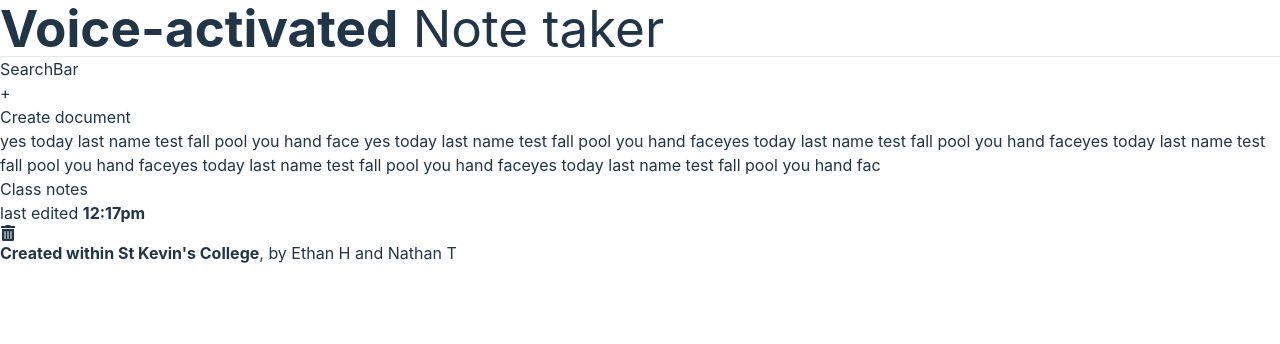
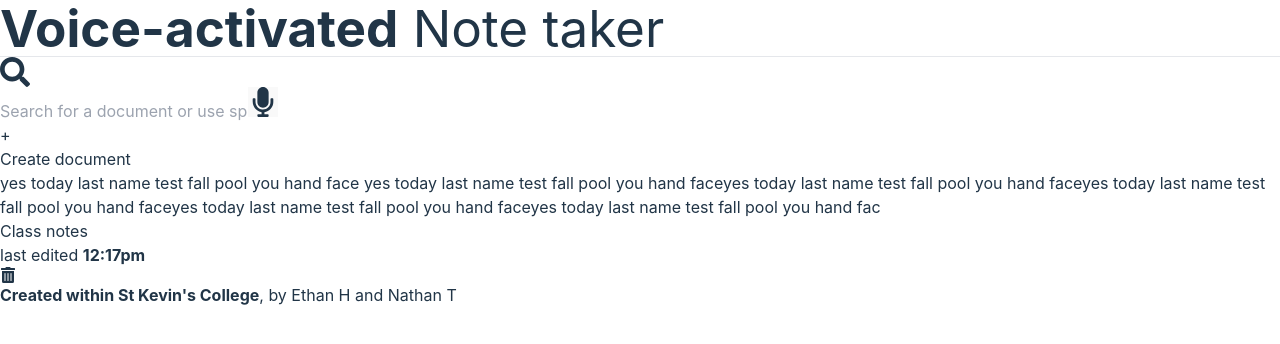
Before and after one commit to hamtsu/sttnotetaker, a React (Vite) app: page / in a window 1280 px wide. Shown: the top 344 px of the page. Built offline with nearby package versions, Linux system fonts and the light colour scheme.

Commit message:
Searchbar

```diff
--- /dev/null
+++ b/src/components/Button.jsx
@@ -0,0 +1,9 @@
+const Button = ({ children }) => {
+    return (
+        <button className="bg-neutral-600 p-3 rounded-md border border-neutral-600 hover:bg-neutral-700 active:bg-neutral-800 ">
+            {children}
+        </button>
+    )
+}
+
+export default Button
--- a/src/components/CreateDocumentCard.jsx
+++ b/src/components/CreateDocumentCard.jsx
@@ -1,9 +1,9 @@
 const CreateDocumentCard = () => {
 
     return (
-        <div className='bg-neutral-800 flex items-center justify-center rounded-md flex-col border border-slate-300 transition-colors opacity-40 hover:opacity-100 hover:cursor-pointer w-[250px]'>
-            <p className='text-7xl text-neutral-300'>+</p>
-            <p className="select-none">Create document</p>
+        <div className='bg-neutral-800 flex items-center justify-center rounded-md flex-col border border-slate-300 transition-opacity opacity-40 hover:opacity-100 hover:cursor-pointer w-[250px]'>
+            <p className='text-8xl text-neutral-300'>+</p>
+            <p className="select-none text-xl">Create document</p>
         </div>
 
     )
--- a/src/components/SearchBar.jsx
+++ b/src/components/SearchBar.jsx
@@ -1,7 +1,16 @@
+import { FaMicrophone, FaSearch, FaSearchPlus } from "react-icons/fa"
+import Button from "./Button"
+
 const SearchBar = () => {
-  return (
-    <div>SearchBar</div>
-  )
+    return (
+        <div className="text-2xl w-full flex gap-3 items-center">
+            <FaSearch className="text-neutral-300" size={30} />
+            <input type="text" placeholder={"Search for a document or use speech recognition"} className="p-3 rounded-md w-[600px] border border-neutral-600" />
+            <Button>
+                <FaMicrophone className="text-neutral-300" size={30} />
+            </Button>
+        </div>
+    )
 }
 
 export default SearchBar
--- a/src/pages/HomePage.jsx
+++ b/src/pages/HomePage.jsx
@@ -9,9 +9,9 @@ const HomePage = () => {
             <div className='flex flex-col p-12'>
                 <h1 className="text-7xl"><b>Voice-activated</b> Note taker</h1>
 
-                <hr className="my-10 border-neutral-600"></hr>
+                <hr className="mt-10 mb-5 border-neutral-600"></hr>
 
-                <section className="p-4 flex flex-col">
+                <section className="p-4 flex gap-6 flex-col">
                     <SearchBar />
 
                     <div className="flex gap-4">
```
